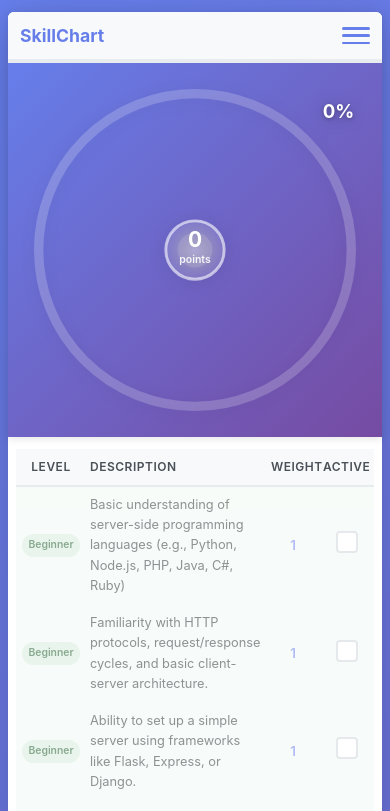
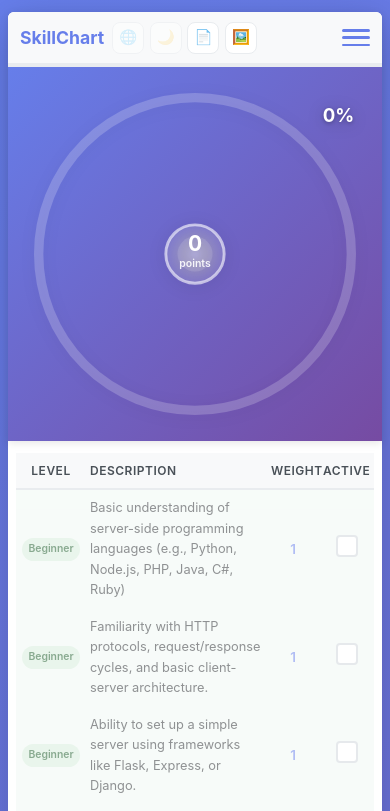
Before and after one commit to KyeongsupChoi/SkillChart, a React (Create React App) app: page / in a window 390 px wide. Shown: the top 811 px of the page. Built offline with nearby package versions, Linux system fonts and the light colour scheme.

Commit message:
header buttons

```diff
--- a/src/App.css
+++ b/src/App.css
@@ -156,6 +156,49 @@ body::-webkit-scrollbar {
   font-weight: 700;
   color: #667eea;
   margin: 0;
+}
+
+.mobile-feature-buttons {
+  display: none;
+  gap: 0.5rem;
+  align-items: center;
+}
+
+.mobile-feature-btn {
+  display: flex;
+  align-items: center;
+  justify-content: center;
+  padding: 0.5rem;
+  background: white;
+  border: 1px solid #e9ecef;
+  border-radius: 8px;
+  cursor: pointer;
+  transition: all 0.2s ease;
+  font-size: 1.2rem;
+  min-width: 40px;
+  height: 40px;
+  touch-action: manipulation;
+}
+
+.mobile-feature-btn:hover:not(:disabled) {
+  background: #f8f9fa;
+  border-color: #667eea;
+  transform: translateY(-1px);
+  box-shadow: 0 2px 6px rgba(102, 126, 234, 0.15);
+}
+
+.mobile-feature-btn:active:not(:disabled) {
+  transform: translateY(0);
+}
+
+.mobile-feature-btn:disabled {
+  opacity: 0.5;
+  cursor: not-allowed;
+}
+
+.mobile-feature-btn .feature-icon {
+  font-size: 1.1rem;
+  line-height: 1;
 }
 
 .navbar-toggler {
@@ -606,6 +649,10 @@ body::-webkit-scrollbar {
   .sticky-header.hidden .header-right {
     padding: 0.5rem !important;
   }
+
+  .mobile-feature-buttons {
+    display: flex;
+  }
 }
 
 @media (max-width: 768px) {
@@ -648,10 +695,27 @@ body::-webkit-scrollbar {
   .navbar-header {
     padding: 0.75rem 1rem;
     border-radius: 8px 8px 0 0;
+    gap: 0.75rem;
+    justify-content: flex-start;
   }
 
   .navbar-brand {
     font-size: 1.25rem;
+  }
+
+  .navbar-toggler {
+    margin-left: auto;
+  }
+
+  .mobile-feature-btn {
+    padding: 0.4rem;
+    min-width: 36px;
+    height: 36px;
+    font-size: 1.1rem;
+  }
+
+  .mobile-feature-btn .feature-icon {
+    font-size: 1rem;
   }
 
   .navbar-collapse {
@@ -811,10 +875,31 @@ body::-webkit-scrollbar {
   .navbar-header {
     padding: 0.6rem 0.75rem;
     border-radius: 6px 6px 0 0;
+    gap: 0.5rem;
+    justify-content: flex-start;
   }
 
   .navbar-brand {
     font-size: 1.1rem;
+  }
+
+  .mobile-feature-buttons {
+    gap: 0.35rem;
+  }
+
+  .navbar-toggler {
+    margin-left: auto;
+  }
+
+  .mobile-feature-btn {
+    padding: 0.35rem;
+    min-width: 32px;
+    height: 32px;
+    font-size: 1rem;
+  }
+
+  .mobile-feature-btn .feature-icon {
+    font-size: 0.9rem;
   }
 
   .navbar-toggler {
@@ -964,10 +1049,31 @@ body::-webkit-scrollbar {
 
   .navbar-header {
     padding: 0.5rem;
+    gap: 0.35rem;
+    justify-content: flex-start;
   }
 
   .navbar-brand {
     font-size: 1rem;
+  }
+
+  .mobile-feature-buttons {
+    gap: 0.25rem;
+  }
+
+  .navbar-toggler {
+    margin-left: auto;
+  }
+
+  .mobile-feature-btn {
+    padding: 0.3rem;
+    min-width: 30px;
+    height: 30px;
+    font-size: 0.95rem;
+  }
+
+  .mobile-feature-btn .feature-icon {
+    font-size: 0.85rem;
   }
 
   .navbar-toggler {
--- a/src/App.js
+++ b/src/App.js
@@ -954,6 +954,22 @@ const App = () => {
             <div className="header-left">
               <div className="navbar-header">
                 <h1 className="navbar-brand">SkillChart</h1>
+
+                <div className="mobile-feature-buttons">
+                  <button className="mobile-feature-btn" disabled title="i18n">
+                    <span className="feature-icon">🌐</span>
+                  </button>
+                  <button className="mobile-feature-btn" disabled title="Dark Mode">
+                    <span className="feature-icon">🌙</span>
+                  </button>
+                  <button className="mobile-feature-btn" onClick={exportToPDF} title="Export PDF">
+                    <span className="feature-icon">📄</span>
+                  </button>
+                  <button className="mobile-feature-btn" onClick={exportToImage} title="Export IMG">
+                    <span className="feature-icon">🖼️</span>
+                  </button>
+                </div>
+
                 <button
                   className="navbar-toggler"
                   onClick={toggleNavbar}
```
